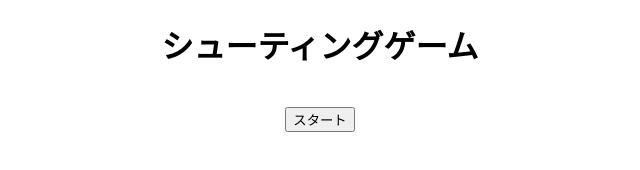
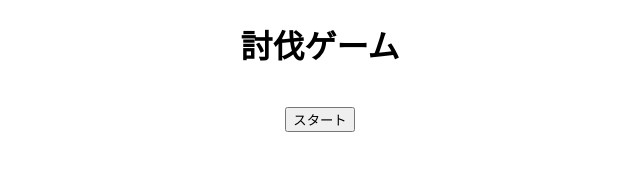
Before and after one commit to pengin-the-god/toubatsu-game, a plain HTML site: page index.html in a window 1280 px wide. Shown: the whole page, without its empty margins (320-960 px from the left). Drawn offline with nearby package versions, Linux system fonts and the light colour scheme.

Commit message:
Update index.html

```diff
--- a/index.html
+++ b/index.html
@@ -12,7 +12,7 @@
 <body>
     <main>
         <div class="start">
-            <h1>シューティングゲーム</h1><br>
+            <h1>討伐ゲーム</h1><br>
             <button class="start-btn">スタート</button>
         </div>
         <div class="clear">
```
